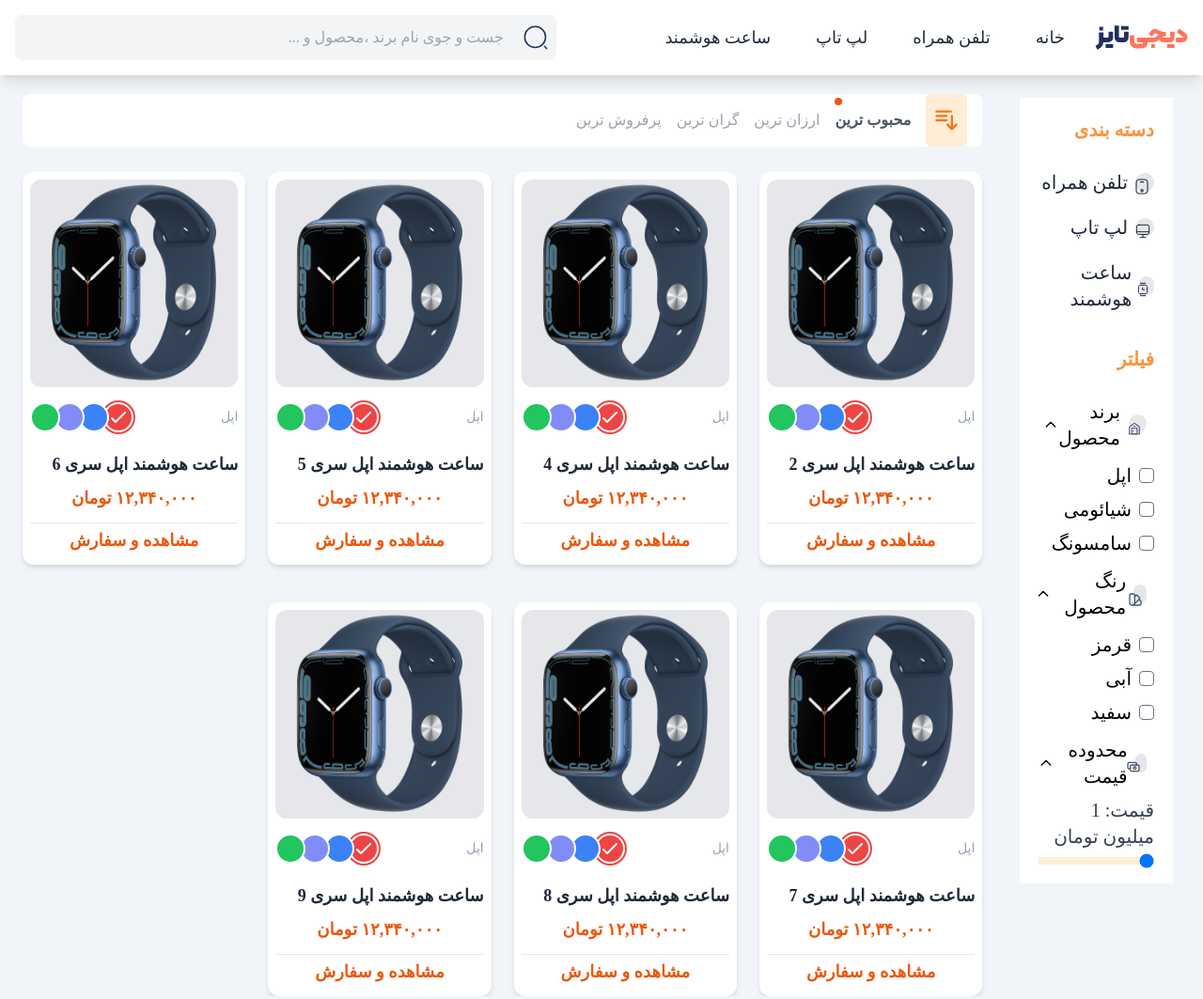
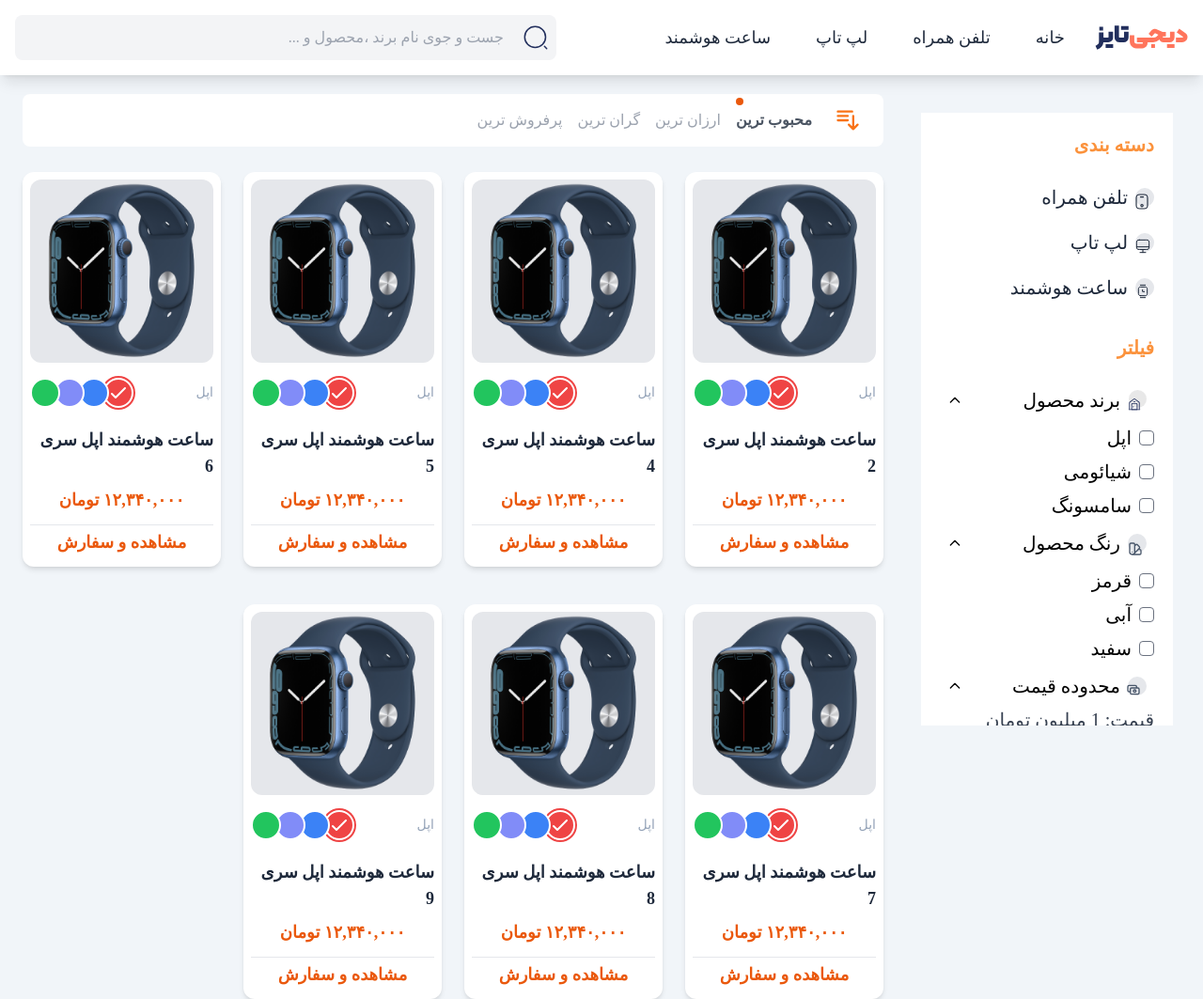
Before and after one commit to ZahraNejati79/Watch-Store, a website: page public/index.html in a window 1280 px wide. Shown: the whole page at 94% size. Drawn offline with nearby package versions, Linux system fonts and the light colour scheme; a web font is replaced by a local one.

Commit message:
col span sideBsr /max-h[calc.....

```diff
--- a/public/index.html
+++ b/public/index.html
@@ -164,7 +164,7 @@
     >
       <!-- sideBar -->
       <div
-        class="hidden md:block col-span-4 lg:col-span-3 xl:col-span-2 row-span-2 p-2"
+        class="hidden md:block col-span-4 lg:col-span-3 row-span-2 p-2 max-h-[calc(100vh_-_140px)] overflow-auto sticky top-28"
       >
         <div class="bg-white p-5 text-xl">
           <div class="text-orange-400 font-bold mb-5">دسته بندی</div>
@@ -500,13 +500,13 @@
         </div>
       </div>
       <!-- sort section -->
-      <div class="hidden md:block col-span-8 lg:col-span-9 xl:col-span-10 mt-1">
+      <div class="hidden md:block col-span-8 lg:col-span-9 mt-1">
         <div
           x-data="{sort:1 , activeClass :'text-gray-600 font-bold'}"
           class="bg-white px-4 flex item-center gap-x-4 text-gray-400 rounded-lg"
         >
           <div
-            class="bg-orange-100 p-2 rounded-md flex justify-center items-center"
+            class="p-2 rounded-md flex justify-center items-center cursor-pointer"
           >
             <svg
               xmlns="http://www.w3.org/2000/svg"
@@ -570,7 +570,7 @@
         </div>
       </div>
       <!-- products -->
-      <div class="col-span-12 md:col-span-8 lg:col-span-9 xl:col-span-10">
+      <div class="col-span-12 md:col-span-8 lg:col-span-9">
         <div
           x-data="{ products: [
         {id:1 , title:'ساعت هوشمند اپل سری 2' , price: '۱۲,۳۴۰,۰۰۰ تومان'},
```
Also changed, not shown: public/build/tailwind.css.
